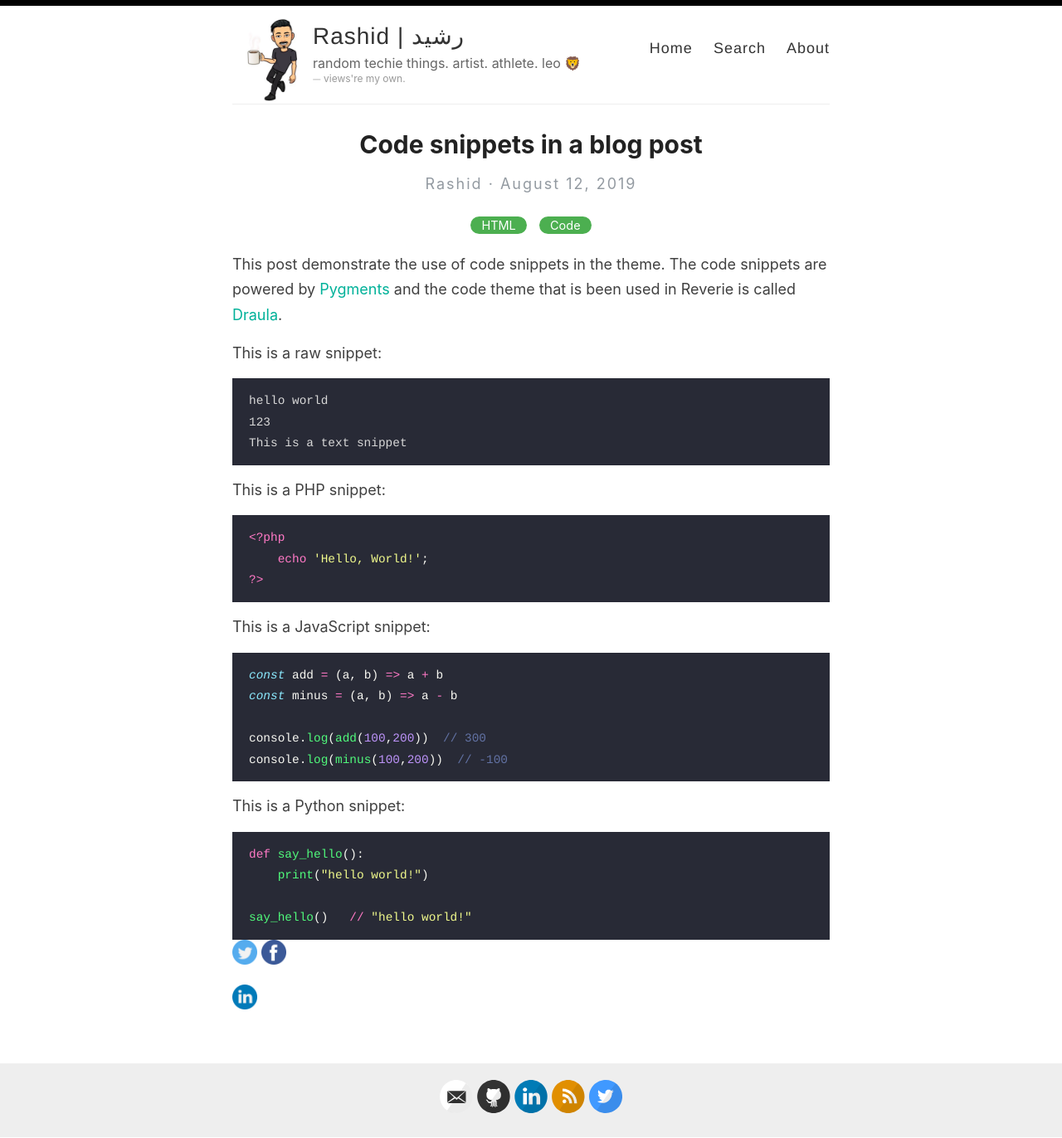
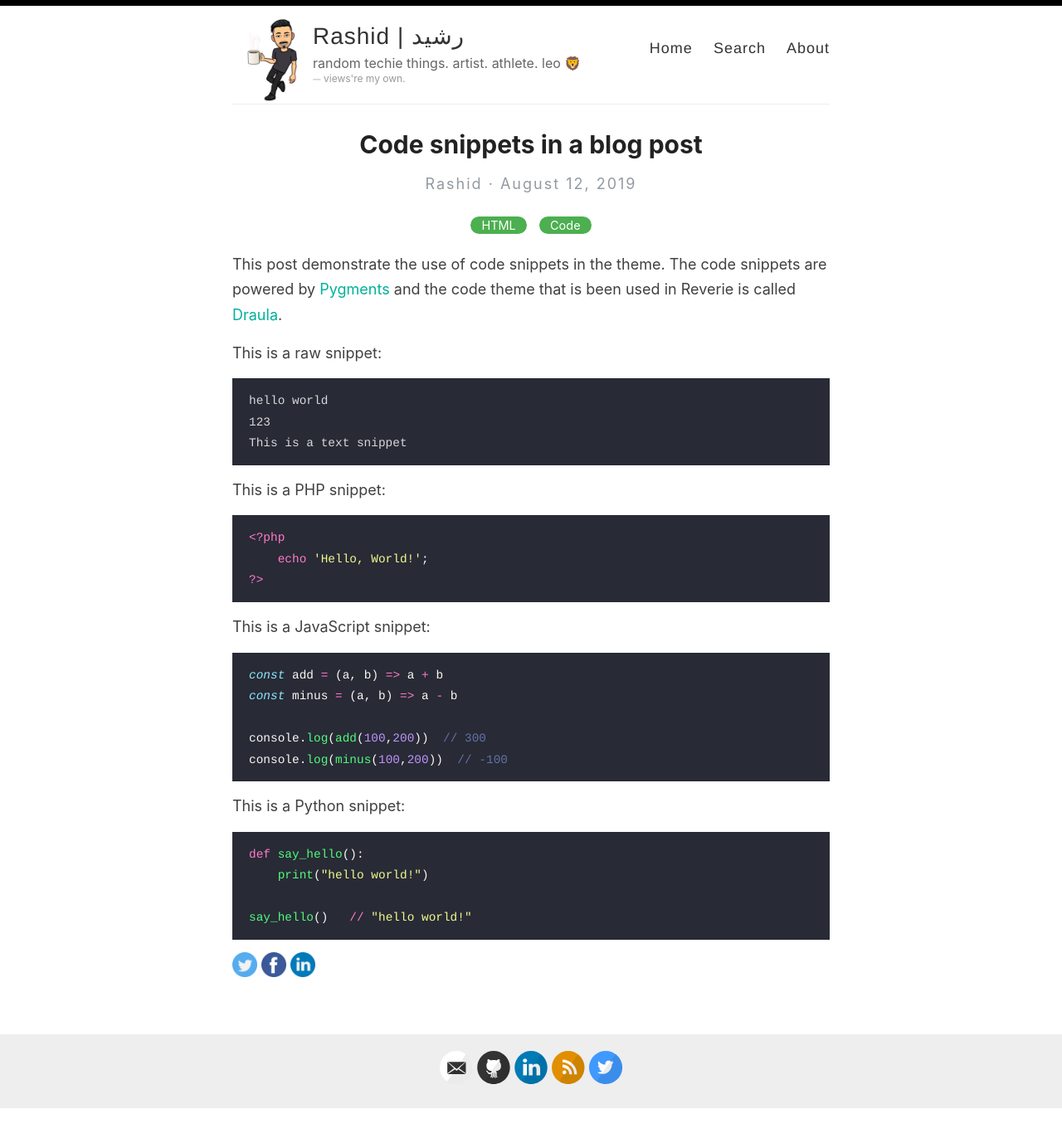
Before and after one commit to RashidAljohani/localhost, a Jekyll site: the page built from _posts/2019-8-12-code-snippets.md, in a window 1280 px wide. Shown: the whole page at 83% size. Built offline with Jekyll 4.4.1, drawn with Linux system fonts in a browser that asks for light colours; comment, search, counter and statistics services are not loaded; after the commit the page ends 1337 px from its top, so only the background shows below that.

Commit message:
update share box

```diff
--- a/_layouts/post.html
+++ b/_layouts/post.html
@@ -30,9 +30,10 @@ layout: default
   </div>
 
   <div class="share-blog">
+    <p><span class="share-box"></span>
       <a href="http://twitter.com/share?text={{ page.title }}&url={{site.url}}{{page.url}}" target="_blank"><img src="/images/twitter.png"></a>
-      <a href="https://www.facebook.com/sharer.php?u={{site.url}}{{page.url}}" target="_blank"><img src="/images/facebook.png"></a></p>
-      <a href="https://www.linkedin.com/shareArticle?mini=true&url={{site.url}}{{page.url}}&title={{ page.title }}" target="_blank"><img src="/images/linkedin.png"></a>
+      <a href="https://www.facebook.com/sharer.php?u={{site.url}}{{page.url}}" target="_blank"><img src="/images/facebook.png"></a>
+      <a href="https://www.linkedin.com/shareArticle?mini=true&url={{site.url}}{{page.url}}&title={{ page.title }}" target="_blank"><img src="/images/linkedin.png"></a></p>
   </div>
 
   <!--<div class="date">
```
